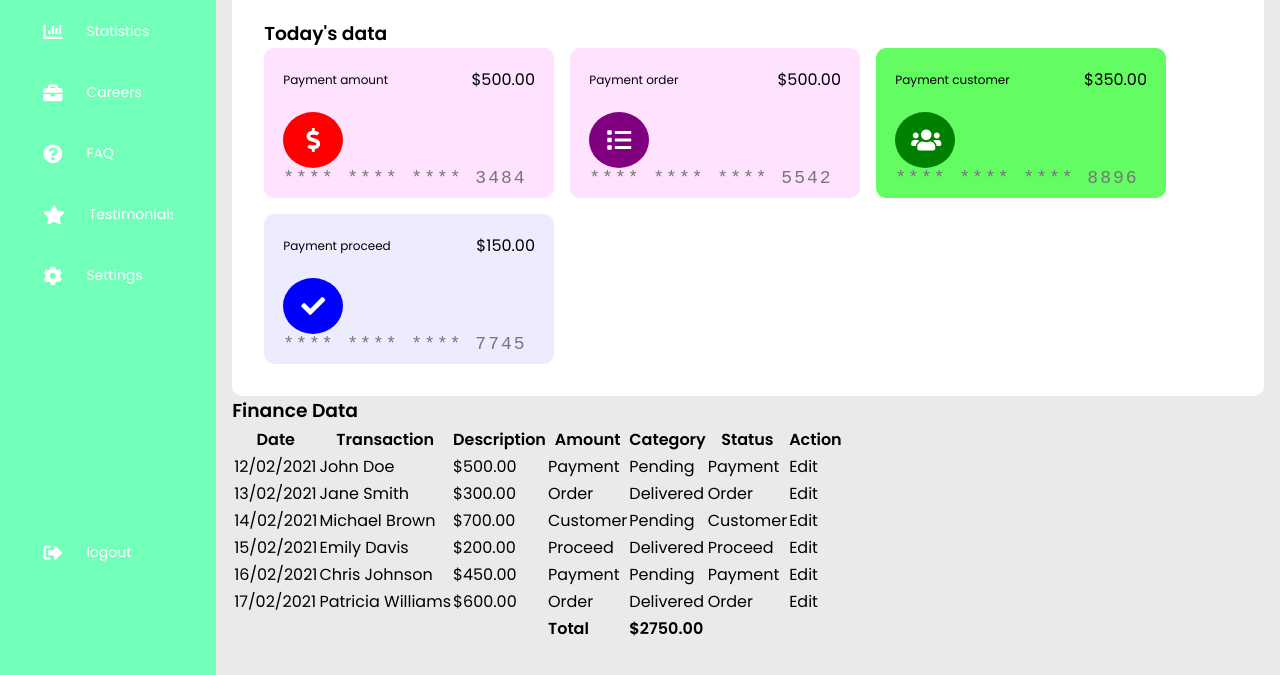
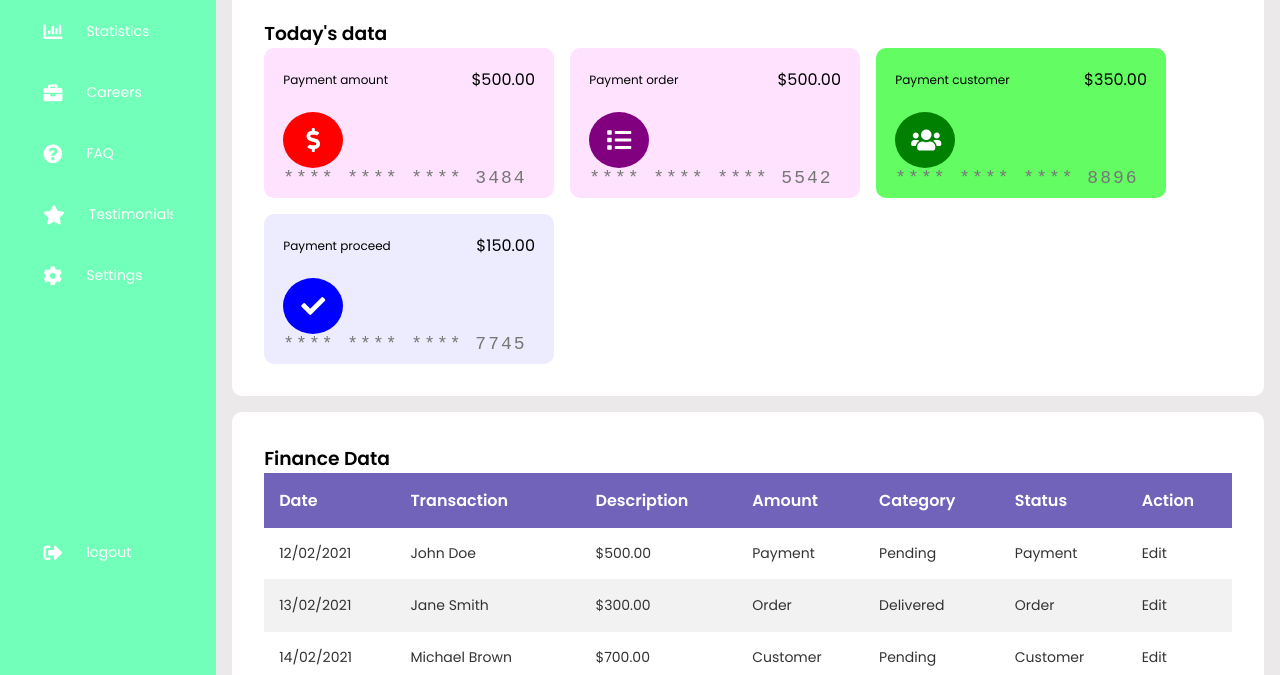
Before and after one commit to Ditteruu/Dashboard, a plain HTML site: page index.html in a window 1280 px wide. Shown: the part 125-800 px from the top of the page. Drawn offline with Linux system fonts and the light colour scheme.

Commit message:
Estilos de la tabla

```diff
--- a/styles.css
+++ b/styles.css
@@ -221,3 +221,58 @@ body {
 .dark-purple { background: purple; }
 .dark-green { background: green; }
 .dark-blue { background: blue; }
+.tabular--wrapper {
+    background: #fff;
+    margin-top: 1rem;
+    border-radius: 10px;
+    padding: 2rem;
+}
+
+.table-container {
+    width: 100%;
+}
+
+table {
+    width: 100%;
+    border-collapse: collapse;
+}
+
+thead {
+    background: rgba(113, 99, 186, 255);
+    color: #fff;
+}
+
+th {
+    padding: 15px;
+    text-align: left;
+}
+
+tbody tr {
+    border-bottom: 1px solid #f2f2f2;
+}
+
+td {
+    padding: 15px;
+    font-size: 14px;
+    color: #333;
+}
+
+tr:nth-child(even) {
+    background: #f2f2f2;
+}
+
+tfoot {
+    background: rgba(113, 99, 186, 255);
+    color: #fff;
+    font-weight: bold;
+}
+
+tfoot td {
+    padding: 15px;
+}
+
+.table-container button {
+    color: green;
+    background: none;
+    cursor: pointer;
+}
```
